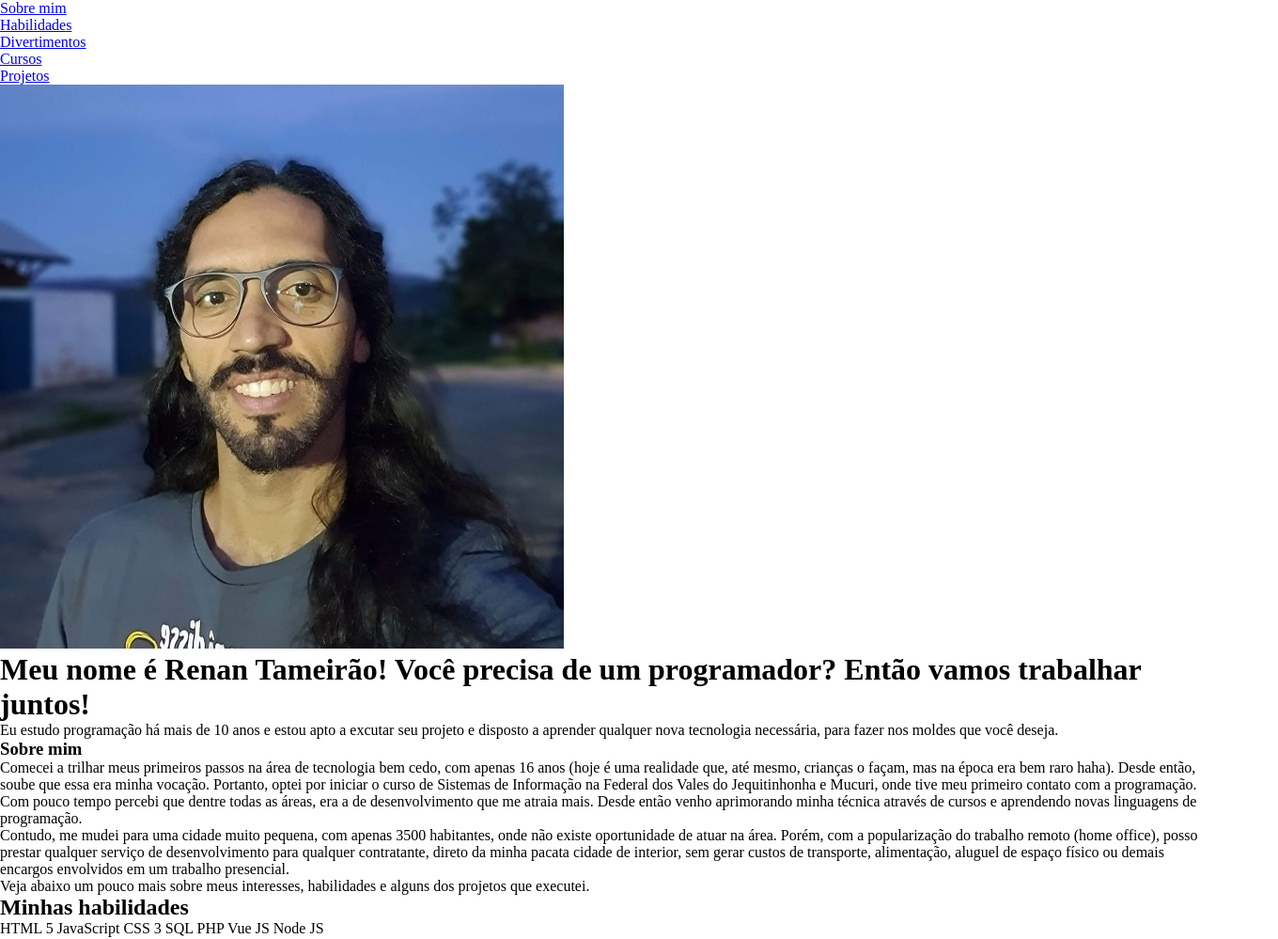
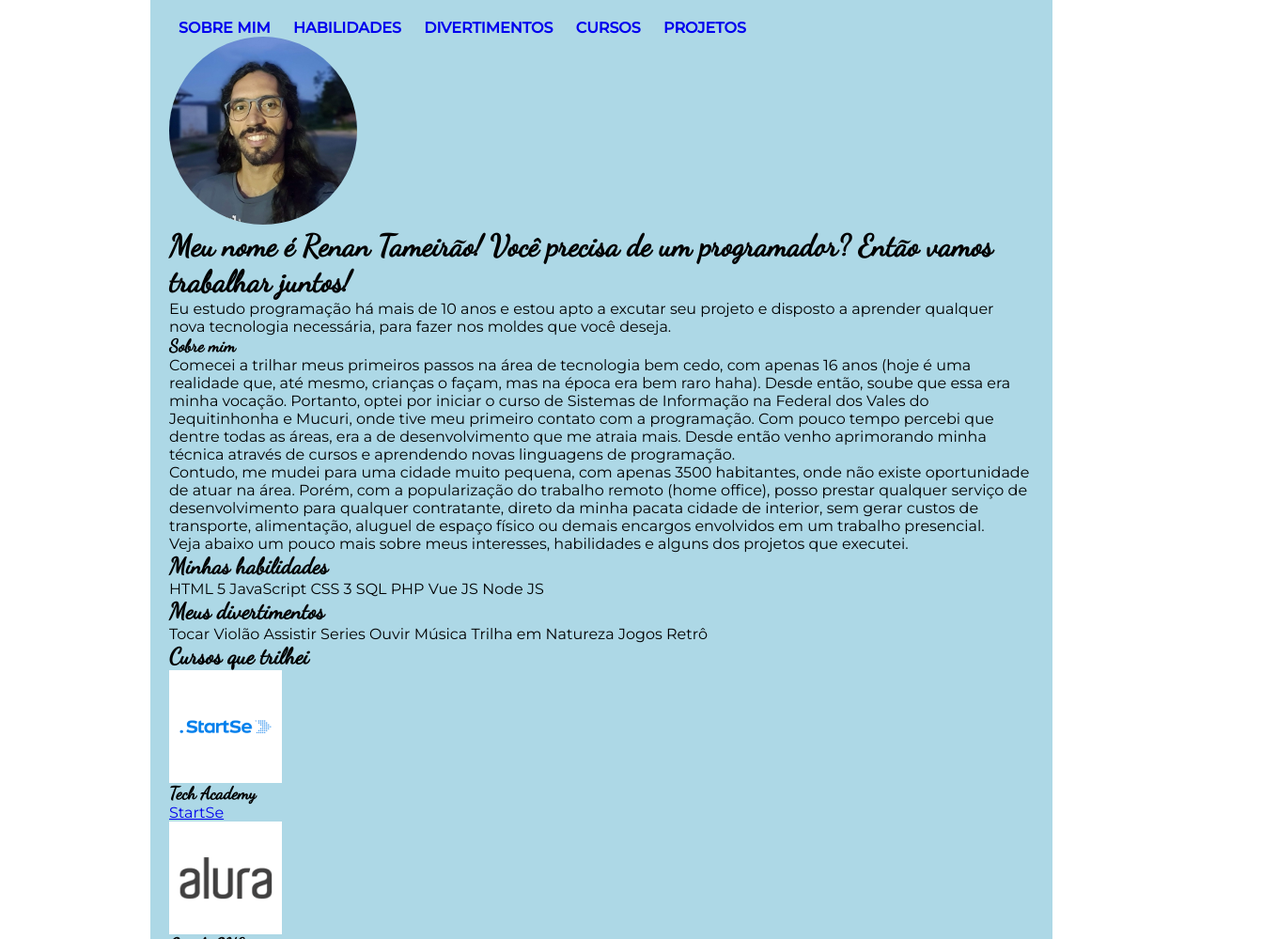
Before and after one commit to RenanDeveloper/portfolio, a plain HTML site: page index.html in a window 1280 px wide. Shown: the top 999 px of the page at 94% size, 1360 px wide, since content can reach past the window. Drawn offline with Linux system fonts and the light colour scheme; a web font is replaced by a local one.

Commit message:
estilização CSS do memu, das imagens e Famílias de fonte.

```diff
--- a/css/style.css
+++ b/css/style.css
@@ -12,4 +12,68 @@ font-family: 'Smooch', cursive; 400
     margin:0;
     padding: 0;
     box-sizing: border-box;
+    font-family: Montserrat;
 }
+
+#container{
+    background-color: lightblue;
+    width: 75%;
+    margin: auto;
+    padding: 20px;
+}
+
+h1,h2,h3,h4{
+    font-family: Dancing Script;
+}
+
+nav{
+    position: sticky;
+    right: 0;
+}
+
+nav li{
+    display: inline;
+
+}
+
+nav a{
+    text-transform: uppercase;
+    font-weight: bold;
+    padding: 10px;
+    text-decoration: none;
+}
+
+nav a :hover{
+    color: orange;
+    text-decoration: underline;
+    transition: 0.3s;
+}
+
+#img-perfil{
+    width: 200px;
+    border-radius: 50%;
+}
+
+.img-curso-container{
+    display: flex;
+    height: 120px;
+    width: 120px;
+    justify-content: center;
+    align-items: center;
+    background-color: #FFF;
+}
+
+.logo-curso{
+    width: 100px;
+}
+
+.img-projeto-container{
+    display: flex;
+    width: 600px;
+    justify-content: center;
+    align-items: center;
+}
+.img-projeto{
+    width: 600px;
+
+}
--- a/index.html
+++ b/index.html
@@ -11,6 +11,7 @@
 </head>
 
 <body>
+	<div id="container">
 		<header>
 			<nav id="menu-principal">
 				<ul>
@@ -33,7 +34,7 @@
 			</nav>
 		</header>
 		<main>
-		<img src="./img/perfil600x600.jpg" alt="minha foto do perfil">
+			<img id="img-perfil" src="./img/perfil600x600.jpg" alt="minha foto do perfil">
 
 			<p>
 				<h1>Meu nome é Renan Tameirão! Você precisa de um programador? Então vamos trabalhar juntos!</h1>
@@ -70,22 +71,22 @@
 			<section id="cursos">
 				<h2>Cursos que trilhei</h2>
 				<article class="artigo-cursos">
-				<img src="./img/logo-startSe.png" alt="Imagem do curso Tech Academy que participei">
+					<div class="img-curso-container"><img class="logo-curso" src="./img/logo-startSe-clean.png" alt="Imagem do curso Tech Academy que participei"></div>
 					<h3>Tech Academy</h3>
 					<p><a href="http://startse.com.br/">StartSe</a></p>
 				</article>
 				<article class="artigo-cursos">
-				<img src="./img/logo-alura.png" alt="Imagem do curso Oracle ONE que participei">
+					<div class="img-curso-container"><img class="logo-curso" src="./img/logo-alura-clean.png" alt="Imagem do curso Oracle ONE que participei"></div>
 					<h3>Oracle ONE</h3>
 					<p><a href="https://alura.com.br/">Alura</a> / <a href="https://www.oracle.com/">Oracle</a></p>
 				</article>
 				<article class="artigo-cursos">
-				<img src="./img/logo-udemy.png" alt="Imagem do curso Desenvolvimento Web Completo que participei">
+					<div class="img-curso-container"><img class="logo-curso" src="./img/logo-udemy-clean.png" alt="Imagem do curso Desenvolvimento Web Completo que participei"></div>
 					<h3>Desenvolvimento Web Completo</h3>
 					<p><a href="https://www.udemy.com/">Udemy</a></p>
 				</article>
 				<article class="artigo-cursos">
-				<img src="./img/logo-compuway.png" alt="Imagem do curso Web Designer que participei">
+					<div class="img-curso-container"><img class="logo-curso" src="./img/logo-compuway-clean.png" alt="Imagem do curso Web Designer que participei"></div>
 					<h3>Web Designer</h3>
 					<p><a href="https://www.compuway.com.br/">Compuway</a></p>
 				</article>
@@ -93,19 +94,19 @@
 			<section id="projetos-desenvolvidos">
 				<article class="artigo-projetos">
 					<h2>Decodificador</h2>
-				<img src="./img/cripto.PNG" alt=""> Imagem do projeto
+					<div class="img-projeto-container"><img class="img-projeto" id="projeto-cripto" src="./img/cripto.PNG" alt=""></div>
 					<p>descrição do projeto</p>
 					<a href="#">Visitar projeto...</a>
 				</article>
 				<article class="artigo-projetos">
 					<h2>Jogo da forca</h2>
-				<img src="./img/forca.png" alt=""> Imagem do projeto
+					<div class="img-projeto-container"><img class="img-projeto" id="projeto-forca" src="./img/forca.png" alt=""></div>
 					<p>descrição do projeto</p>
 					<a href="#">Visitar projeto...</a>
 				</article>
 				<article class="artigo-projetos">
 					<h2>Saint-Seiya Running</h2>
-				<img src="./img/SaintSeiya.png" alt=""> Imagem do projeto
+					<div class="img-projeto-container"><img class="img-projeto" id="projeto-saintSeiya" src="./img/saintSeiya.png" alt=""></div>
 					<p>descrição do projeto</p>
 					<a href="#">Visitar projeto...</a>
 				</article>
@@ -125,6 +126,7 @@
 			</form>
 		</section>
 		<footer>Desenvolvido por Renan Tameirão Pires</footer>
+	</div>
 </body>
 
 </html>
```
Also changed, not shown: img/logo-alura-clean.png (added), img/logo-compuway-clean.png (added), img/logo-startSe-clean.png (added), img/logo-udemy-clean.png (added). Lines whose indentation alone changed are shown as unchanged.
